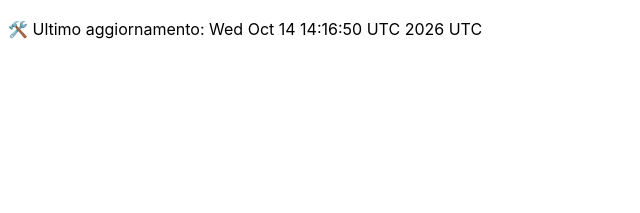
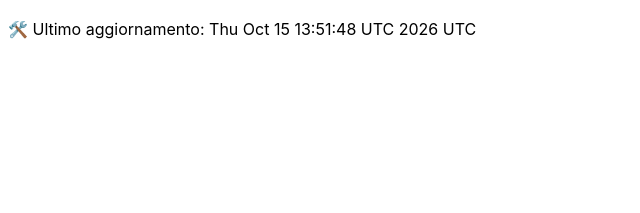
Before and after one commit to DanteTrb/DanteTrb.github.io, a Jekyll site: the page built from badges.md, in a window 1280 px wide. Shown: the top 213 px of the page, without its empty margins (0-640 px from the left). Built offline with Jekyll 4.4.1, drawn with Linux system fonts in a browser that asks for light colours; our own code applies the rules of GitHub Pages for plain Markdown files.

Commit message:
🛠️ Aggiornamento automatico badge

```diff
--- a/badges.md
+++ b/badges.md
@@ -1 +1 @@
-🛠️ Ultimo aggiornamento: Wed Oct 14 14:16:50 UTC 2026 UTC
+🛠️ Ultimo aggiornamento: Thu Oct 15 13:51:48 UTC 2026 UTC
```
